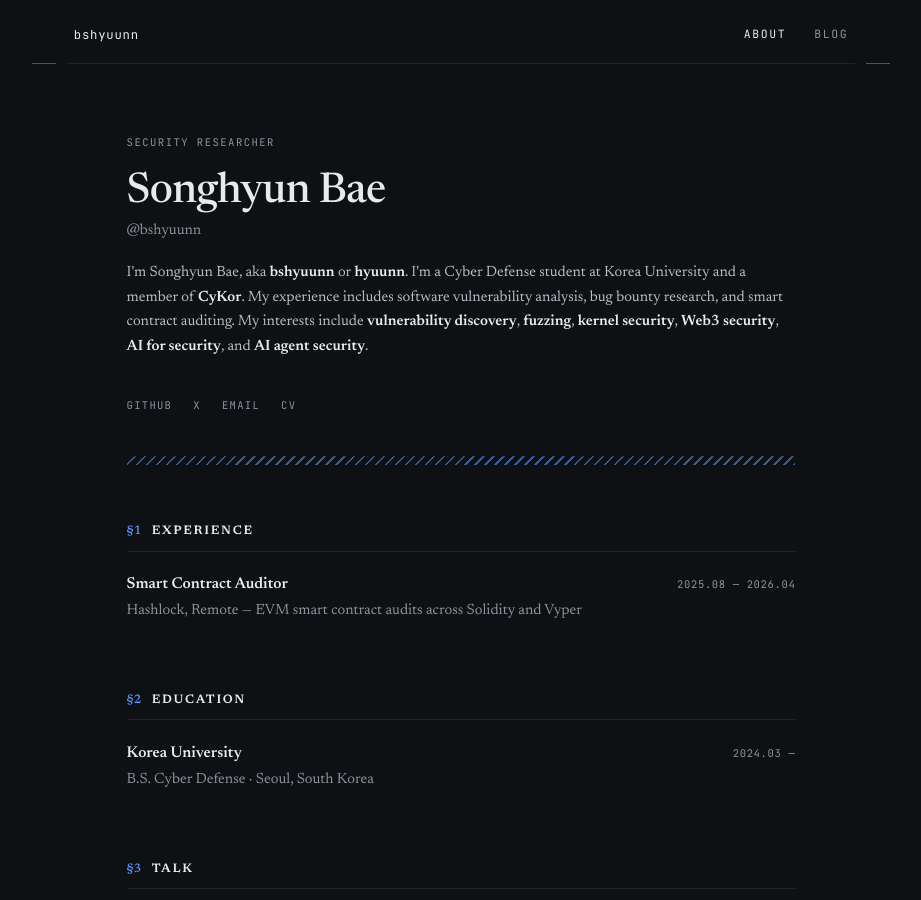
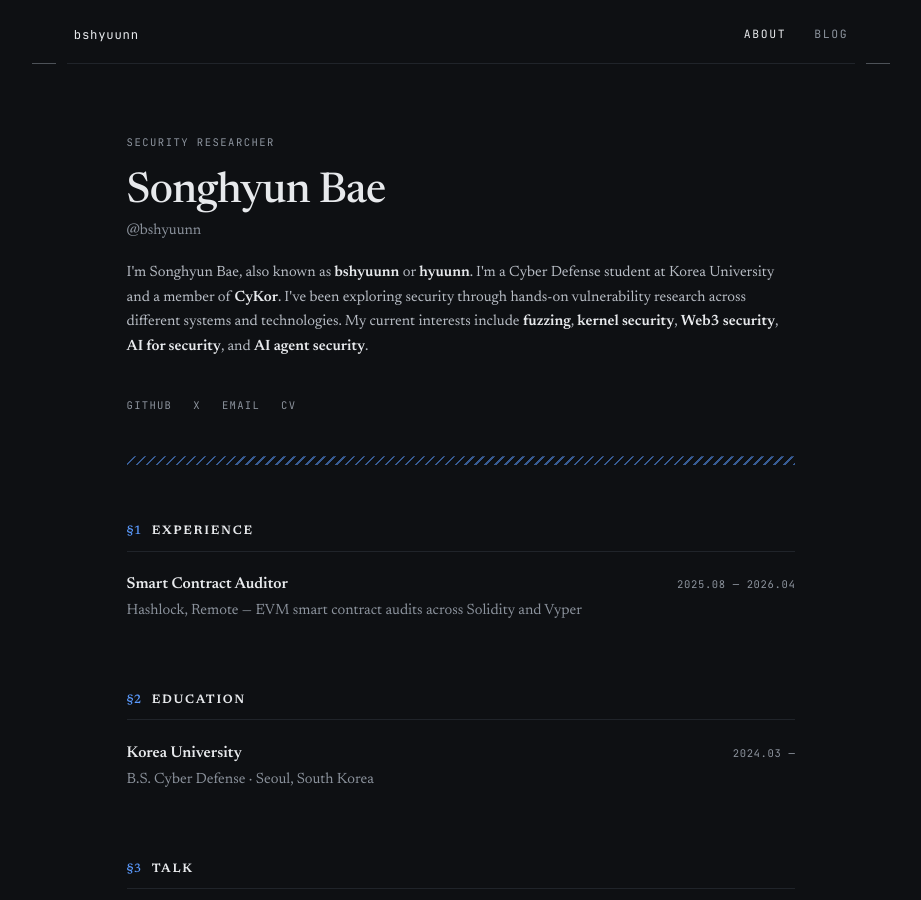
Before and after one commit to bshyuunn/bshyuunn.github.io, a Jekyll site: the page built from index.md, in a window 1280 px wide and 900 px high. Shown: the whole window, without its empty margins (179-1100 px from the left). Built offline with Jekyll 4.4.1, drawn with Linux system fonts in a browser that asks for light colours.

Commit message:
Update CV PDF and about introduction

```diff
--- a/index.md
+++ b/index.md
@@ -2,4 +2,4 @@
 layout: about
 nav: about
 ---
-<p class="intro">I'm Songhyun Bae, aka <span class="hi">bshyuunn</span> or <span class="hi">hyuunn</span>. I'm a Cyber Defense student at Korea University and a member of <span class="hi">CyKor</span>. My experience includes software vulnerability analysis, bug bounty research, and smart contract auditing. My interests include <span class="hi">vulnerability discovery</span>, <span class="hi">fuzzing</span>, <span class="hi">kernel security</span>, <span class="hi">Web3 security</span>, <span class="hi">AI for security</span>, and <span class="hi">AI agent security</span>.</p>
+<p class="intro">I'm Songhyun Bae, also known as <span class="hi">bshyuunn</span> or <span class="hi">hyuunn</span>. I'm a Cyber Defense student at Korea University and a member of <span class="hi">CyKor</span>. I've been exploring security through hands-on vulnerability research across different systems and technologies. My current interests include <span class="hi">fuzzing</span>, <span class="hi">kernel security</span>, <span class="hi">Web3 security</span>, <span class="hi">AI for security</span>, and <span class="hi">AI agent security</span>.</p>
```
Also changed, not shown: 1 other file.
